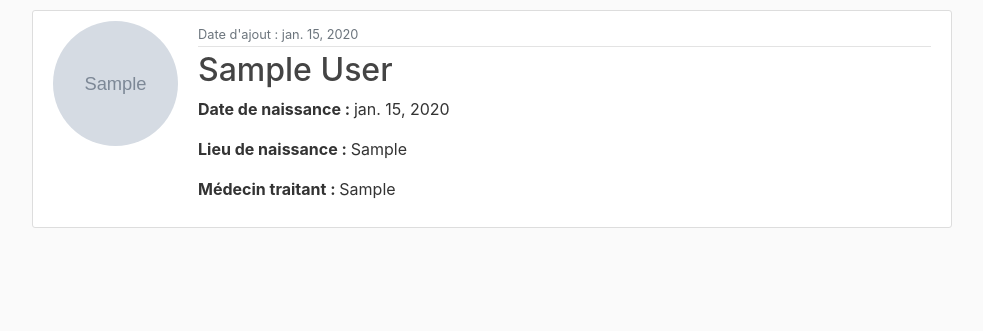
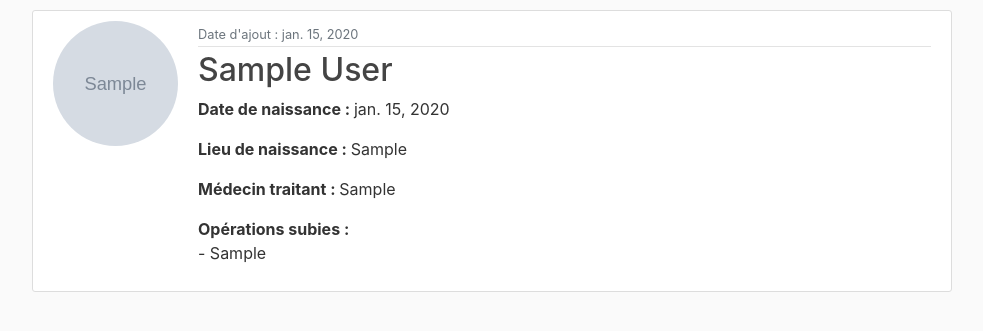
Before and after one commit to LekishviliRati/P13_daily_diary_application, a Django app: page /residents/1/ in a window 1280 px wide. Shown: the part 86-417 px from the top of the page, without its empty margins (53-1036 px from the left). Run offline with Django 3.2, Linux system fonts and the light colour scheme; tables that the repository leaves empty hold one stand-in row (values such as "Sample post"); grey boxes marked "Sample" are stand-in pictures; some libraries are stand-ins or nearby versions.

Commit message:
changed resident detail page display

```diff
--- a/users/templates/users/resident_detail.html
+++ b/users/templates/users/resident_detail.html
@@ -12,14 +12,19 @@
         <p class="article-content"> <strong>Date de naissance : </strong> {{ resident.birth_date }}</p>
         <p class="article-content"> <strong>Lieu de naissance : </strong> {{ resident.place_of_birth }}</p>
         <p class="article-content"> <strong>Médecin traitant : </strong> {{ resident.treating_doctor }}</p>
+        <p class="article-content"> <strong>Opérations subies : </strong>
+            - {{ resident.surgeries }}
+        </p>
           {% if user.is_superuser %}
-          <p class="article-content"> <strong>Proches : </strong> {{ relatives }}</p>
+          <p class="article-content"> <strong>Proches : </strong>
+              {{ resident.relatives }}
+          </p>
           <p class="article-content"> <strong>Médicaments prescrits : </strong>  <br>{{ resident.medical_treatment }}</p>
           <p class="article-content"> <strong>Information a ne pas divulguer : </strong> {{ resident.secret_information }}</p>
           <a class="btn btn-outline-info mb-4" href="{% url 'post-create' resident.id %}"> Compte rendu </a>
           <a class="btn btn-outline-info mb-4" href="{% url 'resident-posts' resident.id %}"> Liste de comptes rendus </a>
           {% elif user.is_staff %}
-          <p class="article-content"> <strong>Proches : </strong> {{ relatives }}</p>
+          <p class="article-content"> <strong>Proches : </strong> {{ resident.relatives }}</p>
           <p class="article-content"> <strong>Médicaments prescrits : </strong>  <br>{{ resident.medical_treatment }}</p>
           <p class="article-content"> <strong>Information a ne pas divulguer : </strong> {{ resident.secret_information }}</p>
           <a class="btn btn-outline-info mb-4" href="{% url 'post-create' resident.id %}"> Compte rendu </a>
```
Also changed, not shown: media/pics/default_SgkRt74.jpg (added).
